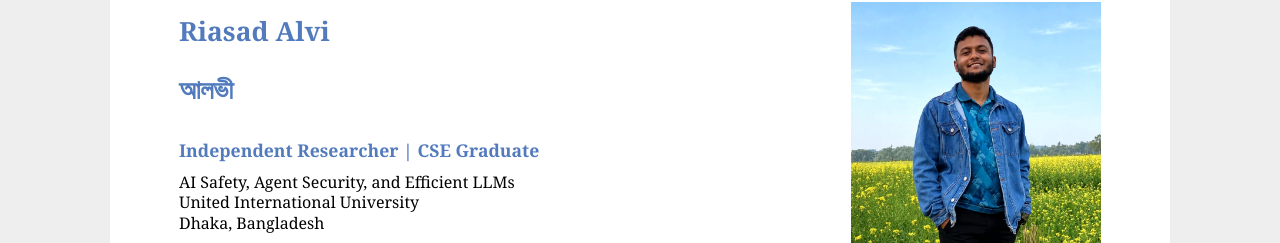
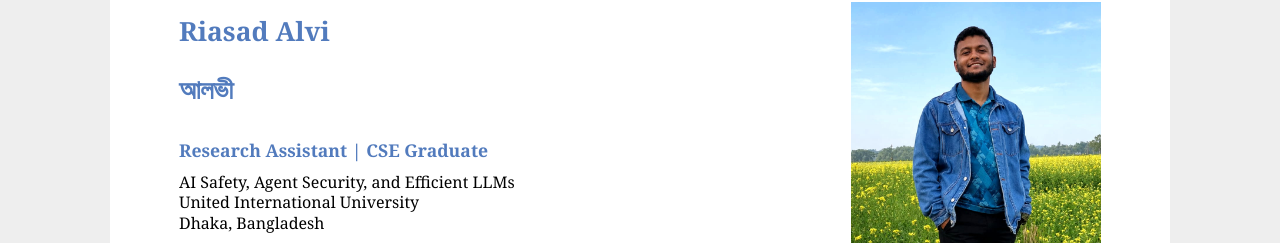
Before and after one commit to alvi-uiu/alvi-uiu.github.io, a plain HTML site: page index.html in a window 1280 px wide. Shown: the part 66-309 px from the top of the page. Drawn offline with Linux system fonts and the light colour scheme; no server answers; animation ran at ten frames a second.

Commit message:
Change the profile title to Research Assistant

```diff
--- a/index.html
+++ b/index.html
@@ -319,7 +319,7 @@ html.abstract-open { overflow: hidden; }
 					<h1 style="margin-top:29px"><font face="Arial" lang="bn"> আলভী </font></h1>
 				</div>
 
-				<h3>Independent Researcher | CSE Graduate</h3>
+				<h3>Research Assistant | CSE Graduate</h3>
 				<p>
 					AI Safety, Agent Security, and Efficient LLMs <br>
 					United International University <br>
```
